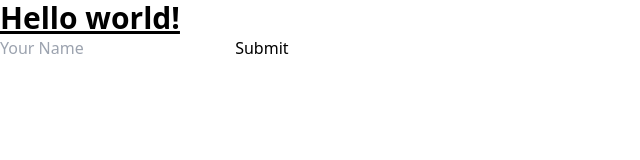
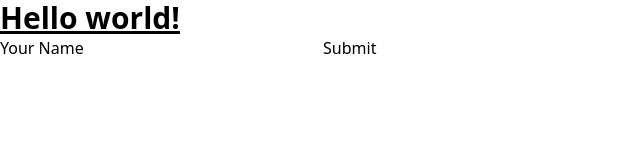
Before and after one commit to argonaut-pollux/kwesforms-landing, a plain HTML site: page index.html in a window 1280 px wide. Shown: the whole page, without its empty margins (0-640 px from the left). Drawn offline with nearby package versions, Linux system fonts and the light colour scheme.

Commit message:
Added KwesForms details

```diff
--- a/index.html
+++ b/index.html
@@ -4,14 +4,17 @@
   <meta charset="UTF-8">
   <meta name="viewport" content="width=device-width, initial-scale=1.0">
   <script src="https://cdn.tailwindcss.com"></script>
+  <script src="https://kwesforms.com/v2/kf-script.js" defer></script>
 </head>
 <body>
   <h1 class="text-3xl font-bold underline">
     Hello world!
   </h1>
-  <form method="POST" action="https://kwesforms.com/api/f/F2177TGyHmWssEEr9Ha1">
-    <input type='text' name='name' placeholder='Your Name' />
-    <input type='submit' value='Submit'/>
+  <form method="POST" class="kf-form" action="https://kwesforms.com/api/f/F2177TGyHmWssEEr9Ha1">
+      <label for="name">Your Name</label>
+      <input type="text" name="name" rules="required|max:255">
+
+      <button type="submit">Submit</button>
   </form>
 </body>
 </html>
```
